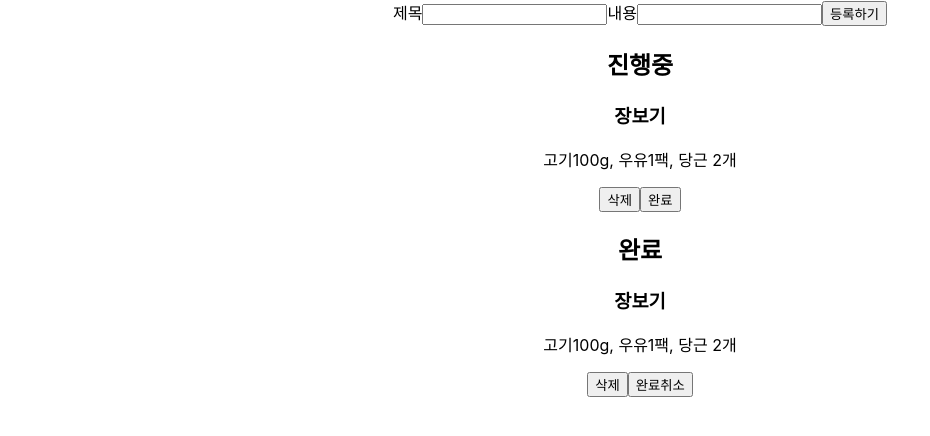
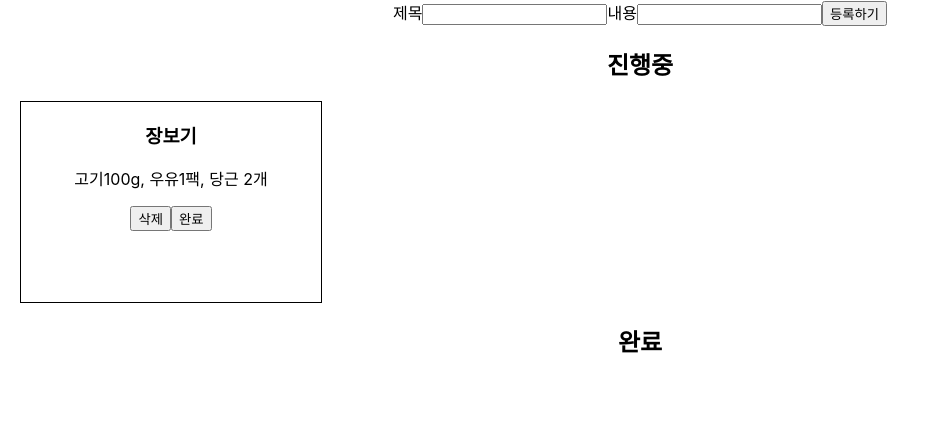
Before and after one commit to Laejun-Kim/todo-list2, a React (Create React App) app: page / in a window 1280 px wide. Both pictures are taken after a click on the button "완료취소". Shown: the top 436 px of the page, without its empty margins (0-930 px from the left). Built offline with nearby package versions, Linux system fonts and the light colour scheme.

Commit message:
isDone 토글 기능 구현, styled-component 도입
>>제출 이후 수정

```diff
--- a/package.json
+++ b/package.json
@@ -10,6 +10,7 @@
     "react-dom": "^18.2.0",
     "react-scripts": "5.0.1",
     "react-uuid": "^2.0.0",
+    "styled-components": "^6.1.0",
     "web-vitals": "^2.1.0"
   },
   "scripts": {
--- a/src/components/Input.jsx
+++ b/src/components/Input.jsx
@@ -22,7 +22,7 @@ function Input({ setTodo, toDos }) {
   return (
     <form onSubmit={submitHndlr}>
       <label>제목</label>
-      <input onChange={titleChangeHndlr} value={title} />
+      <input required onChange={titleChangeHndlr} value={title} />
       <label>내용</label>
 
       <input onChange={contentChangeHndlr} value={content} />
--- a/src/components/Todo.jsx
+++ b/src/components/Todo.jsx
@@ -1,55 +1,72 @@
 import React from "react";
+import styled from "styled-components";
+
+const StDiv = styled.div`
+  display: flex;
+  gap: 10px;
+  margin-left: 20px;
+`;
+const StTodoDiv = styled.div`
+  border: 1px solid black;
+  width: 300px;
+  height: 200px;
+`;
 
 const Todo = ({ toDos, setToDos }) => {
   const deleteBtnHndlr = (id) => {
     const newTodo = toDos.filter((item) => item.id !== id);
     setToDos(newTodo);
   };
-  const isDoneToggler = (id, item) => {
-    let newItem;
+  const isDoneToggler = (id) => {
+    setToDos((prev) => {
+      return prev.map((item) => {
         if (item.id === id) {
-      console.log(item);
-      newItem = { ...item, isDone: !item.isDone };
+          return { ...item, isDone: !item.isDone };
+        } else {
+          return item;
         }
-    setToDos([...toDos, newItem]);
-    console.log(toDos);
+      });
+    });
   };
+
   return (
     <div>
       <h2>진행중</h2>
+      <StDiv>
         {toDos
           .filter((item) => item.isDone === false)
           .map((item) => {
             return (
-            <div key={item.id}>
+              <StTodoDiv key={item.id}>
                 <h3>{item.title}</h3>
                 <p>{item.content}</p>
                 <div>
                   <button onClick={() => deleteBtnHndlr(item.id)}>삭제</button>
-                <button onClick={() => isDoneToggler(item.id, item)}>
-                  완료
-                </button>
+                  <button onClick={() => isDoneToggler(item.id)}>완료</button>
                 </div>
-            </div>
+              </StTodoDiv>
             );
           })}
+      </StDiv>
       <h2>완료</h2>
+      <StDiv>
         {toDos
           .filter((item) => item.isDone === true)
           .map((item) => {
             return (
-            <div key={item.id}>
+              <StTodoDiv key={item.id}>
                 <h3>{item.title}</h3>
                 <p>{item.content}</p>
                 <div>
                   <button onClick={() => deleteBtnHndlr(item.id)}>삭제</button>
-                <button onClick={() => isDoneToggler(item.id, item)}>
+                  <button onClick={() => isDoneToggler(item.id)}>
                     완료취소
                   </button>
                 </div>
-            </div>
+              </StTodoDiv>
             );
           })}
+      </StDiv>
     </div>
   );
 };
```
Also changed, not shown: 1 other file (tests, documents, lock files or other folders). Lines whose indentation alone changed are shown as unchanged.
